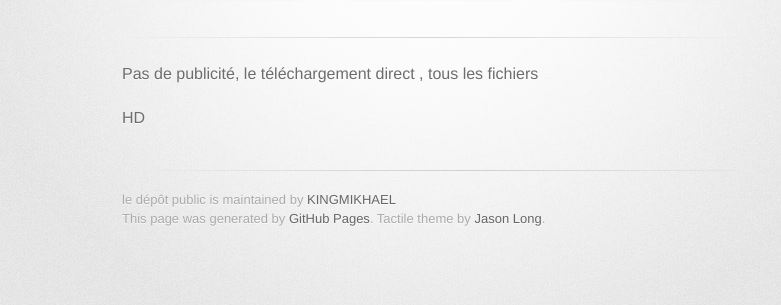
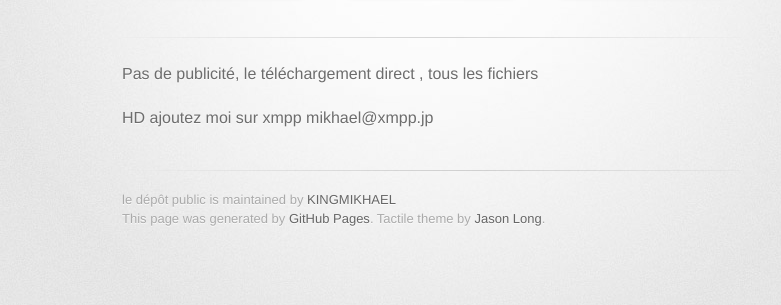
Before and after one commit to KINGMIKHAEL/le-d-p-t-public, a plain HTML site: page index.html in a window 1280 px wide. Shown: the part 209-514 px from the top of the page, without its empty margins (208-989 px from the left). Drawn offline with Linux system fonts and the light colour scheme; a web font is replaced by a local one.

Commit message:
Update index.html

```diff
--- a/index.html
+++ b/index.html
@@ -33,7 +33,8 @@
         <section id="main_content">
           <p>Pas de publicité, le téléchargement direct , tous les fichiers</p>
 
-<p>HD</p>
+<p>HD ajoutez moi sur xmpp mikhael@xmpp.jp
+</p>
         </section>
 
         <footer>
```
